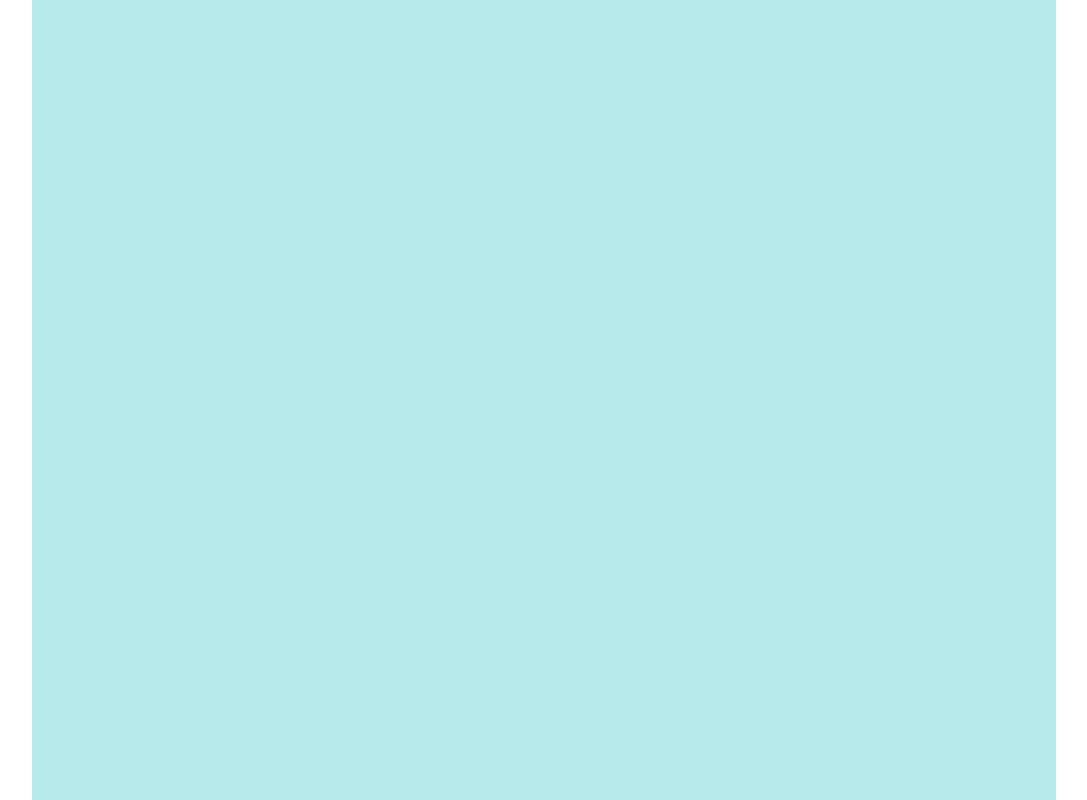
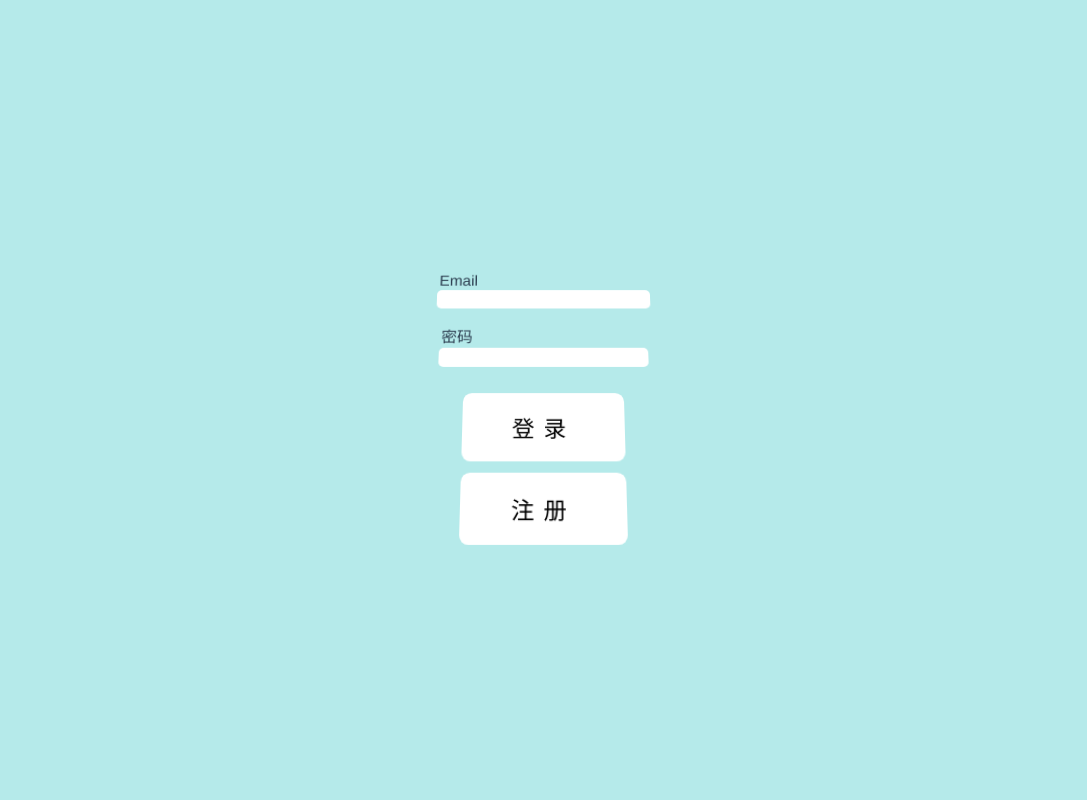
Before and after one commit to MattGXT/TimeCapsule, a Vue app in the folder FrontEnd/timecapsule/: page /Login in a window 1280 px wide. Before the commit this address had no page. Shown: the whole page, without its empty margins (96-1183 px from the left). Built offline with nearby package versions, Linux system fonts and the light colour scheme.

Commit message:
UI improve

```diff
--- /dev/null
+++ b/FrontEnd/timecapsule/index.js
@@ -0,0 +1,18 @@
+import mbtn from './src/components/button/Default'
+import minput from './src/components/input/Text'
+
+const components = [
+    mbtn,
+    minput
+]
+
+const install = function(app){
+    components.forEach(component => {
+        app.component(component.name, component);
+      });
+
+}
+
+export default{
+    install
+}
--- a/FrontEnd/timecapsule/package.json
+++ b/FrontEnd/timecapsule/package.json
@@ -11,6 +11,7 @@
     "axios": "^0.22.0",
     "core-js": "^3.6.5",
     "crypto-js": "^4.1.1",
+    "sass": "^1.43.2",
     "vue": "^3.0.0",
     "vue-router": "^4.0.0-0",
     "vuex": "^4.0.2"
@@ -23,7 +24,8 @@
     "@vue/compiler-sfc": "^3.0.0",
     "babel-eslint": "^10.1.0",
     "eslint": "^6.7.2",
-    "eslint-plugin-vue": "^7.0.0"
+    "eslint-plugin-vue": "^7.0.0",
+    "sass-loader": "^10.1.1"
   },
   "eslintConfig": {
     "root": true,
--- a/FrontEnd/timecapsule/src/App.vue
+++ b/FrontEnd/timecapsule/src/App.vue
@@ -1,5 +1,9 @@
 <template>
-  <router-view></router-view>
+  <router-view v-slot="{ Component }">
+    <transition name="fade" mode="out-in">
+      <component :is="Component" />
+    </transition>
+  </router-view>
 </template>
 
 <style>
@@ -9,9 +13,13 @@
   -moz-osx-font-smoothing: grayscale;
   text-align: center;
   color: #2c3e50;
-  background:#B5EAEA;
+  background: #b5eaea;
   height: 100vh;
-
+  perspective: 500px;
+  display: flex;
+  flex-direction: column;
+  align-items: center;
+  justify-content: center;
 }
 
 #nav {
@@ -27,24 +35,22 @@
   color: #42b983;
 }
 
-body{
+body {
   margin: 0;
-  padding: 0 10%;
+  padding: 0;
   min-width: 400px;
   width: auto !important;
-  width:1000px;
+  width: 1000px;
 }
 
-button{
-  border-radius: 10px;
-  width: 100px;
-  padding: 10px;
-  background-color: #EDF6E5;
-  border:2px solid #FFBCBC;
-  cursor: pointer;
+.fade-enter,
+.fade-leave-to {
+  opacity: 0;
+  transform: translateX(2em);
 }
 
-button:hover{
-  border:2px solid #F38BA0;
+.fade-enter-active,
+.fade-leave-active {
+  transition: all 0.3s ease;
 }
 </style>
--- /dev/null
+++ b/FrontEnd/timecapsule/src/components/button/Default.vue
@@ -0,0 +1,166 @@
+<template>
+  <button @click="handleClick" :disabled="btnDisabled" :type="nativeType">
+    <span v-if="$slots.default"><slot></slot></span>
+  </button>
+</template>
+
+<script>
+export default {
+  name: "m-btn",
+  components: {},
+  props: {
+    nativeType: {
+      type: String,
+      default: "button",
+    },
+    disabled: Boolean,
+  },
+  computed: {
+    btnDisabled() {
+      return this.disabled;
+    },
+
+
+  },
+  methods: {
+      handleClick(evt) {
+        this.$emit("click", evt);
+      },
+    },
+};
+</script>
+
+<style lang="scss" scoped>
+.isolation {
+  isolation: isolate;
+}
+button {
+  display: block;
+  cursor: pointer;
+  background: #ffffff;
+  border: none;
+  margin: 0.5em 0;
+  padding: 0.8em 2.2em;
+  z-index: 10;
+
+  mix-blend-mode: color-burn;
+  font-size: 1.4em;
+  font-family: STXihei;
+  letter-spacing: 0.4em;
+
+  border-radius: 0.4em;
+
+  transform-style: preserve-3d;
+
+  &:before,
+  &:after {
+    --z: 0px;
+    position: absolute;
+    top: 0;
+    left: 0;
+    display: block;
+    content: "";
+    width: 100%;
+    height: 100%;
+    opacity: 0;
+    mix-blend-mode: inherit;
+    border-radius: inherit;
+    transform-style: preserve-3d;
+    transform: translate3d(
+      calc(var(--z) * 0px),
+      calc(var(--z) * 0px),
+      calc(var(--z) * 0px)
+    );
+  }
+
+  &:after {
+    background-color: #ffbcbc;
+  }
+
+  &:before {
+    background-color: #edf6e5;
+  }
+
+  &:hover {
+    background-color: #ffffff;
+    transition: background 0.3s 0.1s;
+  }
+
+  &:hover:before {
+    --z: 0.05;
+    animation: translateWobble 2.2s ease forwards;
+  }
+
+  &:hover:after {
+    --z: -0.06;
+    animation: translateWobble 2.2s ease forwards;
+  }
+
+  &:disabled {
+    pointer-events: none;
+  }
+}
+
+@keyframes translateWobble {
+  0% {
+    opacity: 0;
+    transform: translate3d(
+      calc(var(--z) * 0px),
+      calc(var(--z) * 0px),
+      calc(var(--z) * 0px)
+    );
+  }
+  16% {
+    transform: translate3d(
+      calc(var(--z) * 160px),
+      calc(var(--z) * 160px),
+      calc(var(--z) * 160px)
+    );
+  }
+  28% {
+    opacity: 1;
+    transform: translate3d(
+      calc(var(--z) * 70px),
+      calc(var(--z) * 70px),
+      calc(var(--z) * 70px)
+    );
+  }
+  44% {
+    transform: translate3d(
+      calc(var(--z) * 130px),
+      calc(var(--z) * 130px),
+      calc(var(--z) * 130px)
+    );
+  }
+  59% {
+    transform: translate3d(
+      calc(var(--z) * 85px),
+      calc(var(--z) * 85px),
+      calc(var(--z) * 85px)
+    );
+  }
+  73% {
+    transform: translate3d(
+      calc(var(--z) * 110px),
+      calc(var(--z) * 110px),
+      calc(var(--z) * 110px)
+    );
+  }
+  88% {
+    opacity: 1;
+    transform: translate3d(
+      calc(var(--z) * 90px),
+      calc(var(--z) * 90px),
+      calc(var(--z) * 90px)
+    );
+  }
+  100% {
+    opacity: 1;
+    transform: translate3d(
+      calc(var(--z) * 100px),
+      calc(var(--z) * 100px),
+      calc(var(--z) * 100px)
+    );
+  }
+}
+</style>
--- /dev/null
+++ b/FrontEnd/timecapsule/src/components/input/Text.vue
@@ -0,0 +1,34 @@
+<template>
+<input type="nativeType">
+</template>
+
+<script>
+export default {
+  name: "m-input",
+  components: {},
+  props: {
+    nativeType: {
+      type: String,
+      default: "text",
+    },
+    label:String
+  },
+  computed: {
+  },
+  methods: {
+    },
+};
+</script>
+
+<style lang="scss" scoped>
+input{
+  border: none;
+  border-radius: 5px;
+  flex: auto;
+  width: 80%;
+  height: 2em;
+  font-size: 2em;
+  outline-color: #F38BA0;
+  padding: 0;
+}
+</style>
--- a/FrontEnd/timecapsule/src/components/user/Login.vue
+++ b/FrontEnd/timecapsule/src/components/user/Login.vue
@@ -8,12 +8,10 @@
       <label class="label">密码</label>
       <input type="password" v-model="password" />
     </div>
-    <div>
-      <button type="submit" @click="login">登录</button>
-      <button type="submit" @click="signUp = true">注册</button>
-      <transition name="modal">
-      <UserSignUp v-show="signUp" @close = "signUp = false"></UserSignUp>
-      </transition>
+    <div class = "isolation">
+      <m-btn type="submit" @click="login">登录</m-btn>
+
+      <m-btn @click="register">注册</m-btn>
     </div>
   </div>
 </template>
@@ -22,7 +20,6 @@
 import axios from "axios";
 import { useStore } from "vuex";
 import { computed } from "vue";
-import UserSignUp from "./Signup.vue";
 
 export default {
   setup() {
@@ -34,12 +31,11 @@ export default {
     };
   },
   name: "LoginComponent",
-  components: {UserSignUp},
+  components: {},
   data() {
     return {
       email: "",
-      password: "",
-      signUp : false
+      password: ""
     };
   },
 
@@ -65,6 +61,9 @@ export default {
           console.log(error);
         });
     },
+    register(){
+        this.$router.push('/register')
+    }
   },
 };
 </script>
@@ -73,10 +72,10 @@ export default {
 .container-lg {
   display: flex;
   flex-direction: column;
-  border: 2px solid #F38BA0;
+  justify-content: center;
+  align-items: center;
   border-radius: 10px;
   box-shadow: 5px 10px 10px rgba(greenSeaweed, 0.2);
-  background-color: #FFBCBC;
   padding: 1em;
 }
 
@@ -103,4 +102,9 @@ export default {
 .container-lg>div:nth-child(3){
   text-align: center;
 }
+
+.isolation{
+  isolation: isolate;
+  text-align: center;
+}
 </style>
--- a/FrontEnd/timecapsule/src/main.js
+++ b/FrontEnd/timecapsule/src/main.js
@@ -2,9 +2,10 @@ import { createApp } from 'vue'
 import store from './store/store'
 import App from './App.vue'
 import router from './router'
+import comp from '../index.js'
 
 const app = createApp(App).use(router)
 
 app.use(store)
-
+comp.install(app)
 app.mount('#app')
--- a/FrontEnd/timecapsule/src/router/index.js
+++ b/FrontEnd/timecapsule/src/router/index.js
@@ -1,11 +1,13 @@
 import { createRouter, createWebHistory } from 'vue-router'
 import Home from '../views/Home.vue'
+import store from '../store/store'
 
 const routes = [
   {
     path: '/',
     name: 'Home',
-    component: Home
+    component: Home,
+    meta: { requiresLogin: true }
   },
   {
     path: '/about',
@@ -14,12 +16,39 @@ const routes = [
     // this generates a separate chunk (about.[hash].js) for this route
     // which is lazy-loaded when the route is visited.
     component: () => import(/* webpackChunkName: "about" */ '../views/About.vue')
+  },
+  {
+    path: '/login',
+    name: 'Login',
+    // route level code-splitting
+    // this generates a separate chunk (about.[hash].js) for this route
+    // which is lazy-loaded when the route is visited.
+    component: () => import(/* webpackChunkName: "about" */ '../views/Login.vue')
+  },
+  {
+    path: '/Register',
+    name: 'Register',
+    // route level code-splitting
+    // this generates a separate chunk (about.[hash].js) for this route
+    // which is lazy-loaded when the route is visited.
+    component: () => import(/* webpackChunkName: "about" */ '../views/Register.vue')
   }
 ]
+
+
 
 const router = createRouter({
   history: createWebHistory(process.env.BASE_URL),
   routes
 })
 
+router.beforeEach((to, from, next) => {
+  if (to.matched.some(record => record.meta.requiresLogin) && store.state.token == null) {
+      // You can use store variable here to access globalError or commit mutation
+      next("/Login")
+  } else {
+      next()
+  }
+})
+
 export default router
--- a/FrontEnd/timecapsule/src/views/About.vue
+++ b/FrontEnd/timecapsule/src/views/About.vue
@@ -1,5 +1,3 @@
 <template>
-  <div class="about">
-    <h1>This is an about page</h1>
-  </div>
+    <m-input></m-input>
 </template>
--- /dev/null
+++ b/FrontEnd/timecapsule/src/views/Login.vue
@@ -0,0 +1,36 @@
+<template>
+  <div class="login">
+    <UserLogin></UserLogin>
+  </div>
+</template>
+
+<script>
+// @ is an alias to /src
+import UserLogin from "../components/user/Login.vue";
+
+export default {
+  name: "Login",
+  components: {
+      UserLogin
+  },
+
+  created() {
+
+  },
+  methods: {
+
+  },
+};
+</script>
+
+<style>
+.login {
+  display: flex;
+  flex-direction: column;
+  align-items: center;
+  justify-content: center;
+  flex-wrap: wrap;
+  transform: rotateX(10deg);
+}
+
+</style>
--- /dev/null
+++ b/FrontEnd/timecapsule/src/views/Register.vue
@@ -0,0 +1,33 @@
+<template>
+  <div class="">
+      <UserSignUp v-show="signUp" @close = "signUp = false"></UserSignUp>
+  </div>
+</template>
+
+<script>
+// @ is an alias to /src
+import UserSignUp from "../components/user/Signup.vue";
+
+export default {
+  name: "Register",
+  components: {
+      UserSignUp
+  },
+  data() {
+    return {
+      signUp : true
+    };
+  },
+  created() {
+
+  },
+  methods: {
+    register(){
+        this.$router.push('/register')
+    }
+  },
+};
+</script>
+
+<style scoped>
+</style>
```
Also changed, not shown: FrontEnd/timecapsule/src/views/Home.vue (+17 -16 lines), 1 other file (tests, documents, lock files or other folders).
